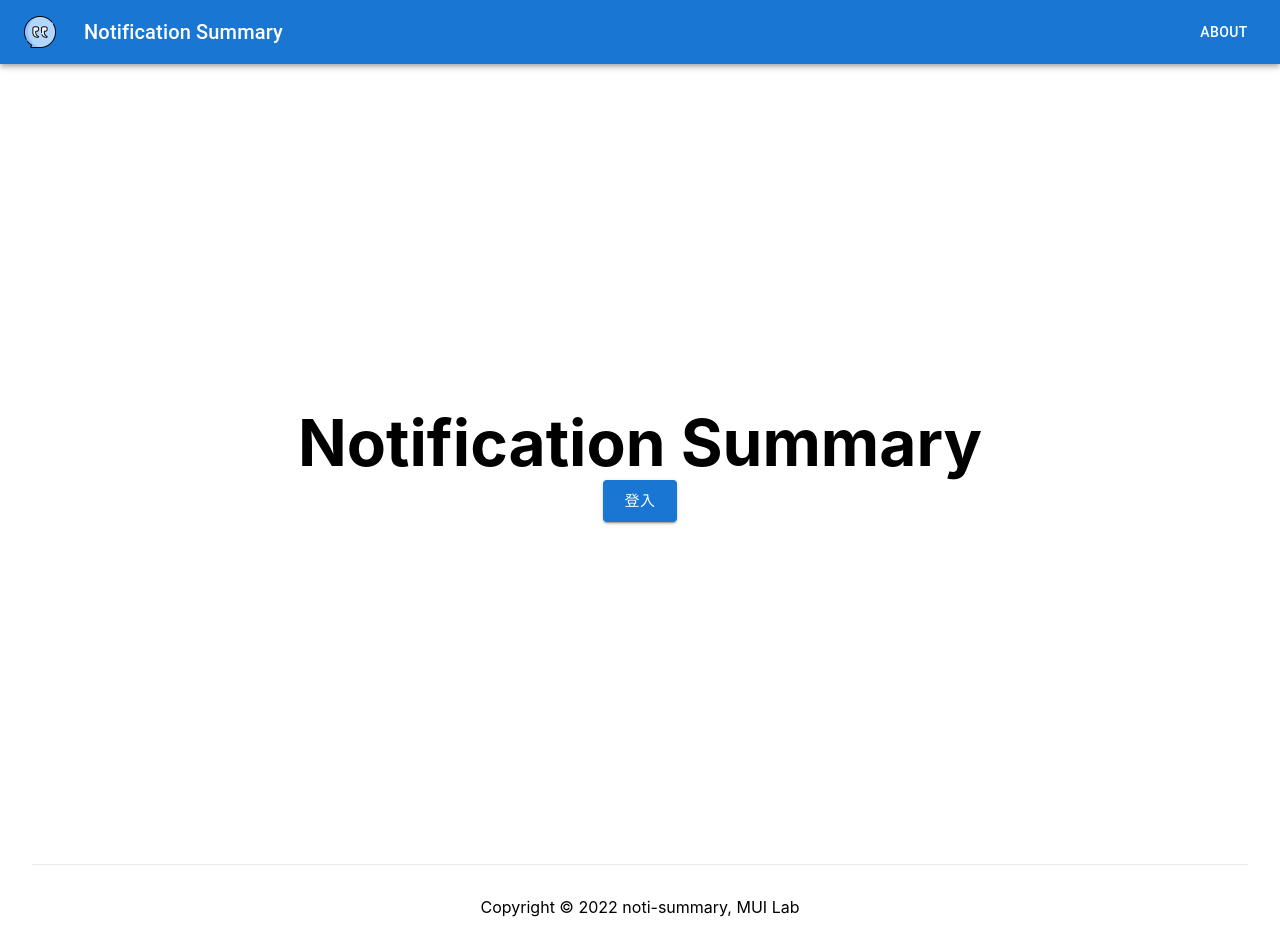
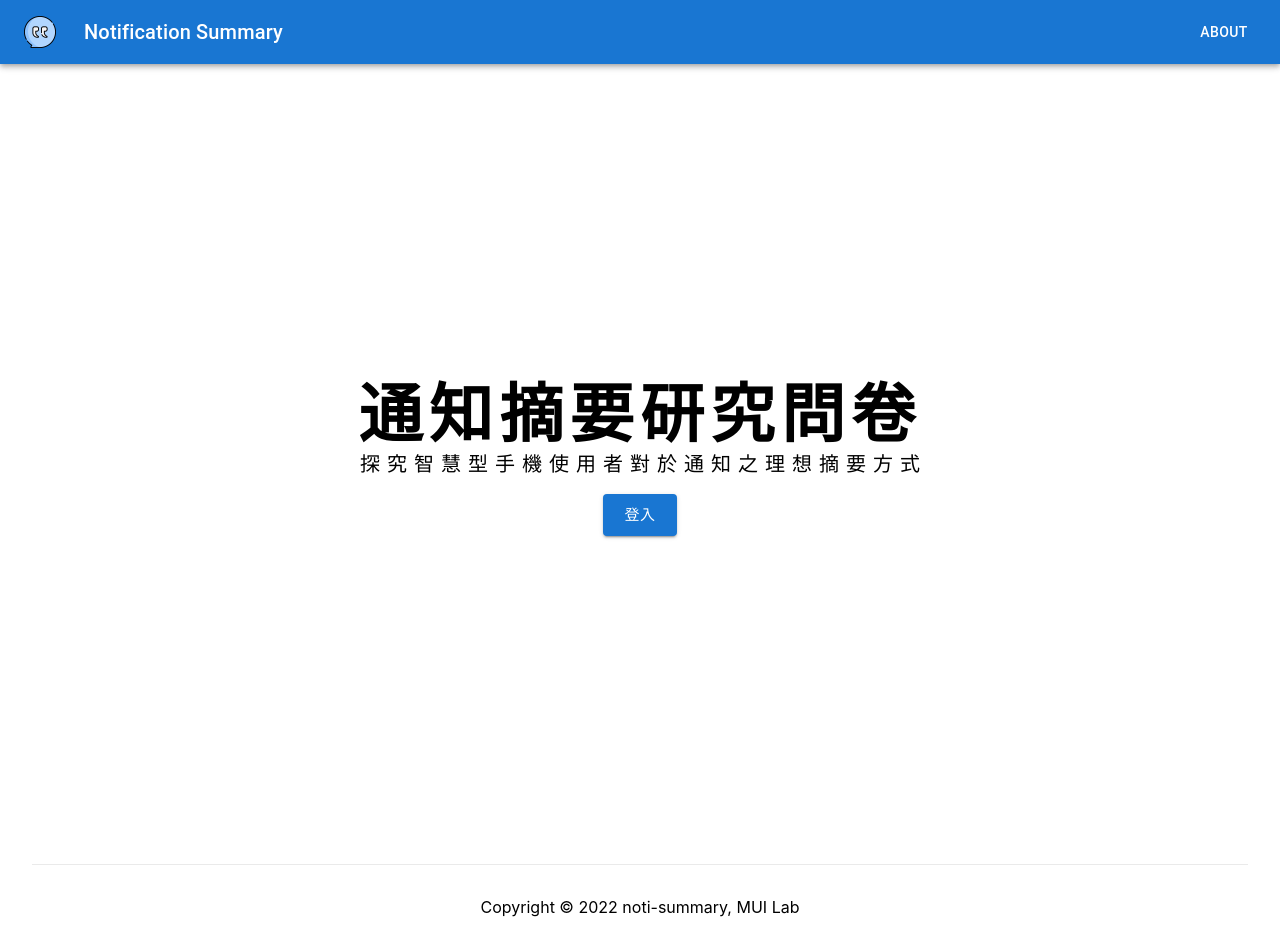
Before and after one commit to noti-summary/noti-summary-questionnaire, a Next.js app in the folder frontend/: page / in a window 1280 px wide. Built offline with nearby package versions, Linux system fonts and the light colour scheme.

Commit message:
[fix] Change site title, SummaryList layout, NotiCard text color, QRCode panel layout. Add moment.js package.

```diff
--- a/frontend/package.json
+++ b/frontend/package.json
@@ -16,6 +16,7 @@
     "axios": "^1.1.3",
     "eslint": "8.26.0",
     "eslint-config-next": "13.0.2",
+    "moment": "^2.29.4",
     "next": "13.0.2",
     "qrcode.react": "^3.1.0",
     "react": "18.2.0",
--- a/frontend/src/components/QRCode.js
+++ b/frontend/src/components/QRCode.js
@@ -3,8 +3,8 @@ import {QRCodeSVG} from 'qrcode.react';
 export default function QRCode(props) {
 
     return(
-        <div>
-            <h3>請使用手機APP掃描條碼登入</h3>
+        <div className="flex flex-col items-center">
+            <h3 className="mt-2">請使用手機APP掃描條碼登入</h3>
             <QRCodeSVG size={192} value={props.token} />
         </div>
 
--- a/frontend/src/components/SummaryList.js
+++ b/frontend/src/components/SummaryList.js
@@ -1,12 +1,10 @@
 import { useState, useEffect } from 'react';
 import Link from 'next/link'
-import List from '@mui/material/List';
-import ListItemButton from '@mui/material/ListItemButton';
-import ListItemIcon from '@mui/material/ListItemIcon';
-import ListItemText from '@mui/material/ListItemText';
+import Button from '@mui/material/Button';
+import Grid2 from '@mui/material/Unstable_Grid2';
 import SummarizeIcon from '@mui/icons-material/Summarize';
 import axios from 'axios';
-
+import Moment from 'moment';
 
 export default function SummaryList({userId}) {
 
@@ -21,22 +19,24 @@ export default function SummaryList({userId}) {
 
     if(!summaryIds) return null;
 
+    function toDateStr(unixTime) {
+        return Moment(unixTime).format('MM月DD日 HH:mm')
+    }
+
     return(
-        <div>
+        <div className="flex flex-col items-center">
             <h2>待完成摘要問卷</h2>
 
-            <List>
+            <Grid2 container justifyContent="center" spacing={2} className="w-[70vw]">
                 {summaryIds.map((sid) => (
-                    <Link key={sid} href={`/${sid}`} passHref>
-                        <ListItemButton>
-                            <ListItemIcon>
-                                <SummarizeIcon color="primary" fontSize="large"/>
-                            </ListItemIcon>
-                            <ListItemText primary={`Go to questionnaire ${sid}`} />
-                        </ListItemButton>
-                    </Link>
+                    <Grid2 item xs="auto">
+                        <Button variant="outlined" key={sid} href={`/${sid}`} passHref className="flex flex-col text-center">
+                        <SummarizeIcon color="primary" fontSize="large"/>
+                          填寫摘要問卷<br/>{`${toDateStr(parseInt(sid.substring(4)))}`}
+                        </Button>
+                    </Grid2>
                 )).reverse()}
-            </List>
+            </Grid2>
 
         </div>
 
--- a/frontend/src/pages/_app.js
+++ b/frontend/src/pages/_app.js
@@ -10,7 +10,7 @@ function MyApp({ Component, pageProps }) {
   return (
     <AuthContextProvider>
       <Head>
-        <title>Noti-Summary</title>
+        <title>通知摘要研究問卷</title>
         <link rel="icon" href="/quotation.png" />
       </Head>
       <Navbar />
--- a/frontend/src/pages/index.js
+++ b/frontend/src/pages/index.js
@@ -7,12 +7,13 @@ export default function Home() {
   return (
     <div className={styles.container}>
 
-      <main className={styles.main}>
-        <h1 className={styles.title}>
-          Notification Summary
-        </h1>
+      <main className={`${styles.main} self-center`}>
+        <h2 className={`${styles.title} tracking-widest`}>通知摘要研究問卷</h2>
+        <div className="flex flex-row self-center w-[35em] justify-between">
+          {[..."探究智慧型手機使用者對於通知之理想摘要方式"].map((char) => <p className="my-0 text-xl">{char}</p>)}
+        </div>
 
-        <Link href="/login" passHref>
+        <Link href="/login" className="my-4" passHref>
           <Button variant="contained" size="large">登入</Button>
         </Link>
       </main>
--- a/frontend/src/pages/login/index.js
+++ b/frontend/src/pages/login/index.js
@@ -64,8 +64,8 @@ export default function Login() {
 
     return(
         // <div className={styles.container}>
-        <Container component="main">
-            <Paper elevation={3} sx={{ p: { xs: 2, md: 3 } }}>
+        <Container component="main" className="w-fit">
+            <Paper elevation={3} sx={{p: { xs: 2, md: 3 }}} className="w-auto">
                 <QRCode token={accessToken} />
             </Paper>
         </Container>
--- a/frontend/src/styles/Home.module.css
+++ b/frontend/src/styles/Home.module.css
@@ -1,3 +1,5 @@
+@import url('https://fonts.googleapis.com/css?family=Roboto+Slab&display=swap');
+
 .container {
   padding: 0 2rem;
 }
@@ -43,6 +45,7 @@
   margin: 0;
   line-height: 1.15;
   font-size: 4rem;
+  font-family: 'Roboto Slab';
 }
 
 .title,
```
Also changed, not shown: frontend/src/components/NotiCard.js (+1 -1 lines), 1 other file (tests, documents, lock files or other folders).
